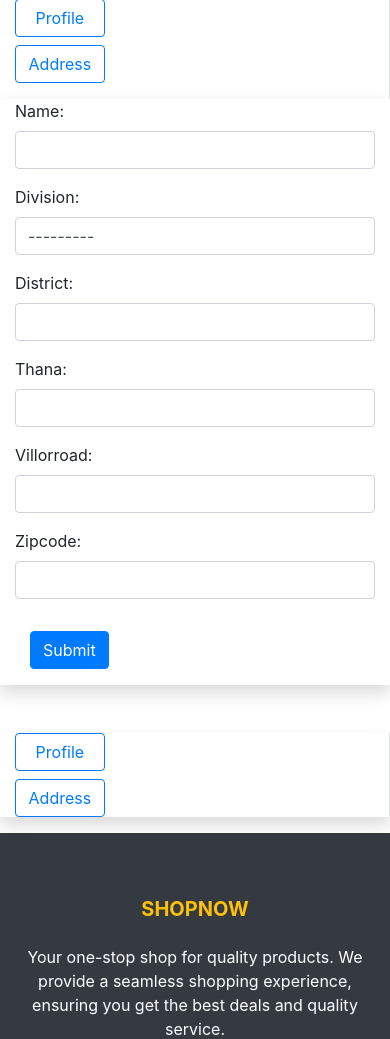
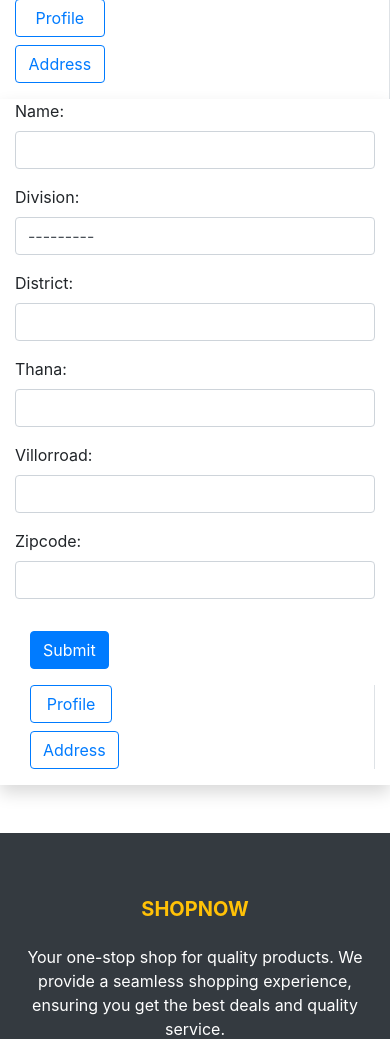
Before and after one commit to Shawon5030/ShopNow, a Django app: page /profile/ in a window 390 px wide. Shown: the part 179-1218 px from the top of the page. Run offline with Django 4.2, Linux system fonts and the light colour scheme; a user stored in the database is signed in; some libraries are stand-ins or nearby versions.

Commit message:
Shawon-commit-number-91

```diff
--- a/Shop/templates/Shop/profile.html
+++ b/Shop/templates/Shop/profile.html
@@ -4,7 +4,7 @@
 {% block main-content %}
 <div class="container my-5">
     <h3 class="text-center mb-4">Welcome, <span class="text-capitalize">{{ request.user }}</span></h3>
-    <div class="row">
+    <div class="row profile-button-off">
         <div class="col-sm-2 border-end">
             <ul class="list-unstyled">
                 <li class="d-grid mb-2"><a href="{% url 'profile' %}" class="btn text-primary btn-outline-primary btn btn-primary">Profile</a></li>
@@ -38,6 +38,12 @@
                 </div>
                 {% endif %}
             </form>
+            <div class="col-sm-2  border-end in-small">
+                <ul class="list-unstyled">
+                    <li class="d-grid mb-2"><a href="{% url 'profile' %}" class="btn text-primary btn-outline-primary btn btn-primary">Profile</a></li>
+                    <li class="d-grid"><a href="{% url 'address' %}" class="btn btn-outline-primary">Address</a></li>
+                </ul>
+            </div>
 
 
         </div>
@@ -47,12 +53,7 @@
 </div>
 
 
-<div class="col-sm-2 shadow border-end in-small">
-    <ul class="list-unstyled">
-        <li class="d-grid mb-2"><a href="{% url 'profile' %}" class="btn text-primary btn-outline-primary btn btn-primary">Profile</a></li>
-        <li class="d-grid"><a href="{% url 'address' %}" class="btn btn-outline-primary">Address</a></li>
-    </ul>
-</div>
+
 
 
 <style>
```
